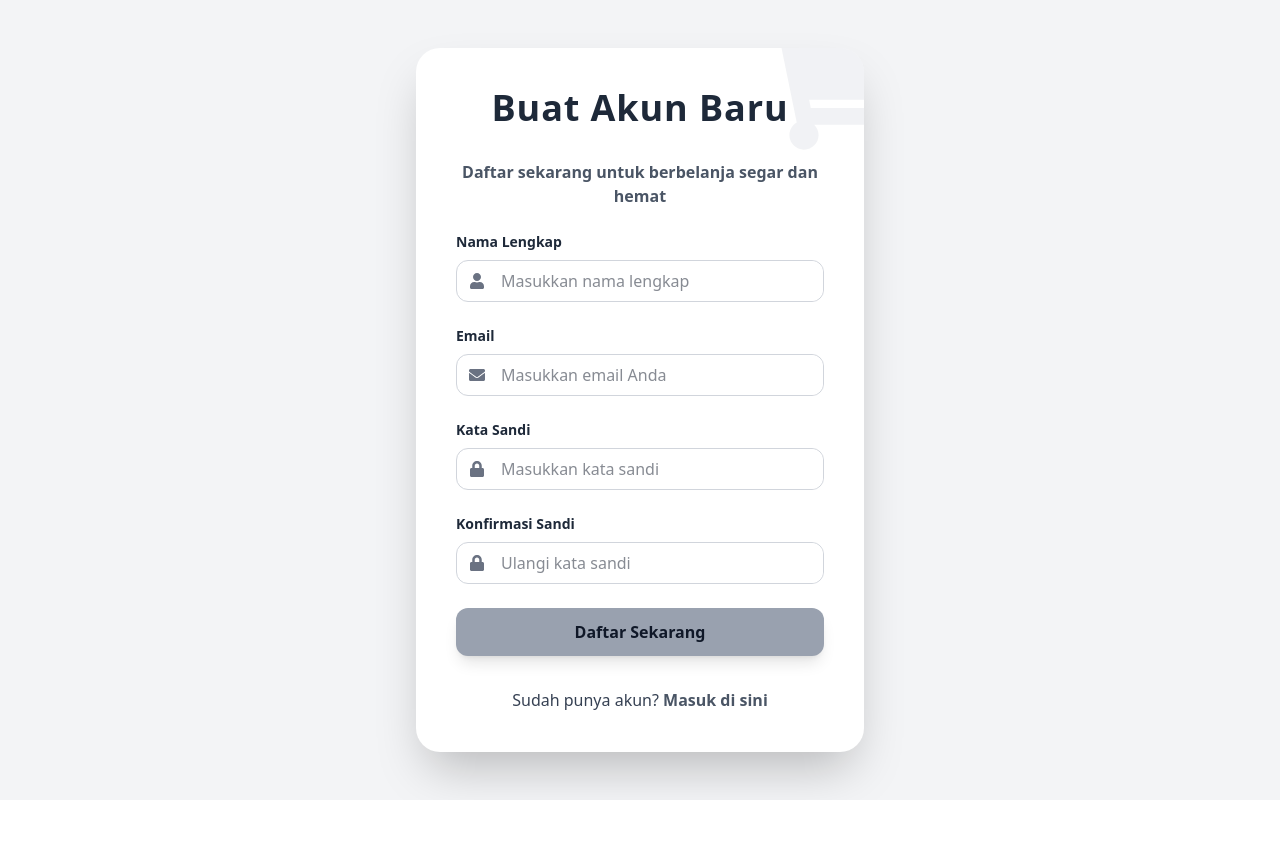
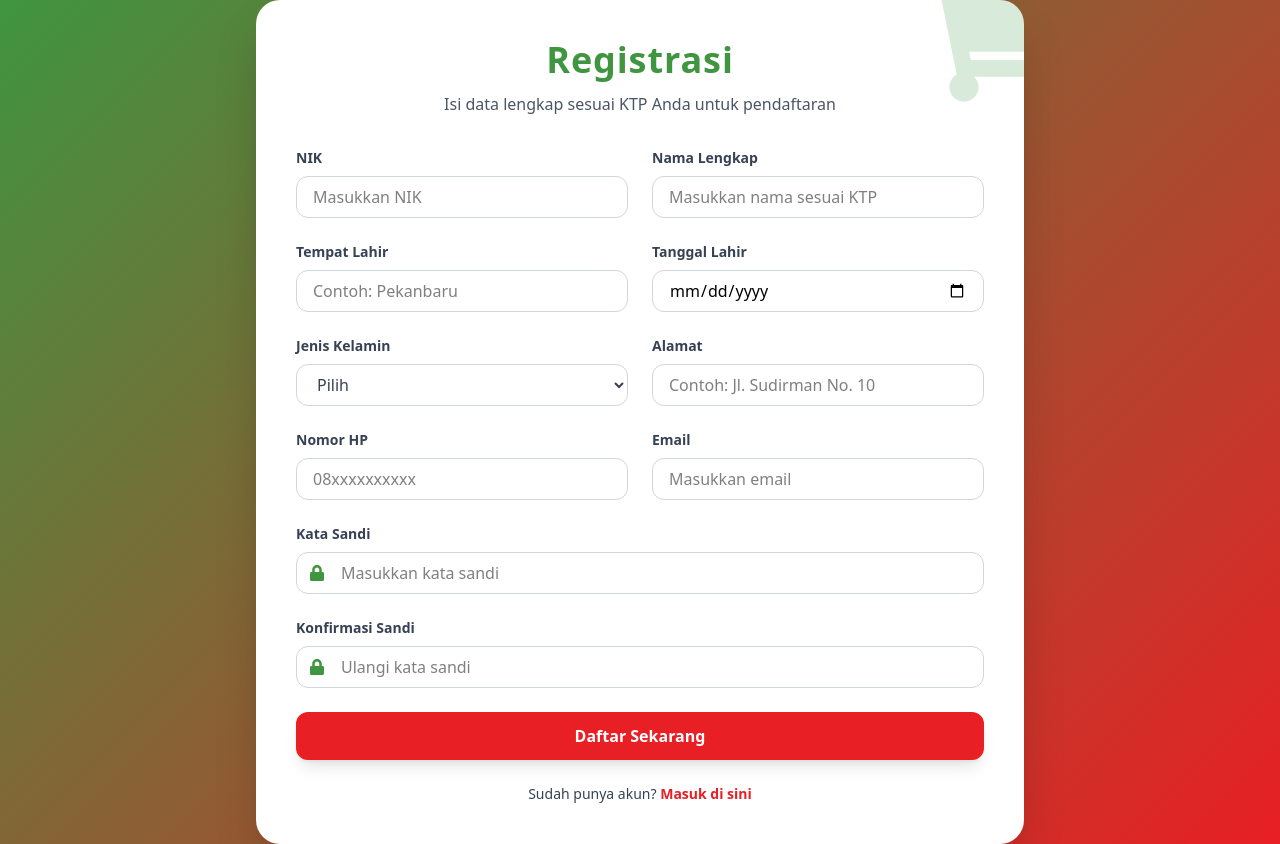
Before and after one commit to Vaniaangelia12/crm-kelompok5-2SIA, a React (Vite) app: page /signup in a window 1280 px wide. Before the commit the page ends 800 px from the top, so only its background shows below. Built offline with nearby package versions, Linux system fonts and the light colour scheme.

Commit message:
6/16/2025 update

```diff
--- a/src/pages/SignIn.jsx
+++ b/src/pages/SignIn.jsx
@@ -24,36 +24,39 @@ const SignIn = () => {
       form.email === storedUser.email &&
       form.password === storedUser.password
     ) {
-      // Login berhasil
       navigate('/');
     } else {
-      // Login gagal
       alert('Email atau kata sandi salah!');
     }
   };
 
   return (
-    <div className="flex items-center justify-center min-h-screen bg-gray-100 font-sans">
-      <div className="bg-white p-10 rounded-3xl shadow-2xl w-full max-w-md relative overflow-hidden">
-        {/* Shopping cart icon top-right, light gray */}
-        <div className="absolute top-[-40px] right-[-40px] text-gray-300 opacity-30 text-[150px] select-none">
+    <div
+      className="flex items-center justify-center min-h-screen font-sans"
+      style={{
+        background: 'linear-gradient(135deg, #3F9540, #E81F25)',
+      }}
+    >
+      <div className="relative bg-white p-10 rounded-3xl shadow-2xl w-full max-w-md overflow-hidden">
+        {/* Icon background */}
+        <div className="absolute top-[-40px] right-[-40px] text-[#3F9540] opacity-20 text-[150px] select-none pointer-events-none">
           <FaShoppingCart />
         </div>
 
-        <h2 className="text-4xl font-extrabold text-center text-gray-800 mb-8 tracking-wide">
+        <h2 className="text-4xl font-bold text-center text-[#3F9540] mb-3 tracking-wide">
           Selamat Datang!
         </h2>
-        <p className="text-center text-gray-600 mb-6 font-semibold">
+        <p className="text-center text-gray-600 mb-8 font-medium">
           Masuk untuk mulai berbelanja segar dan hemat
         </p>
 
         <form onSubmit={handleSubmit} className="space-y-6">
-          <div className="relative">
-            <label htmlFor="email" className="block text-sm font-semibold text-gray-800 mb-2">
+          <div>
+            <label htmlFor="email" className="block text-sm font-semibold text-gray-700 mb-2">
               Email
             </label>
-            <div className="flex items-center border border-gray-300 rounded-xl focus-within:ring-2 focus-within:ring-gray-400 focus-within:border-gray-400 transition">
-              <span className="pl-3 text-gray-500">
+            <div className="flex items-center border border-gray-300 rounded-xl focus-within:ring-2 focus-within:ring-[#E81F25] transition">
+              <span className="pl-3 text-[#3F9540]">
                 <FaEnvelope />
               </span>
               <input
@@ -64,17 +67,17 @@ const SignIn = () => {
                 onChange={handleChange}
                 required
                 placeholder="Masukkan email Anda"
-                className="w-full px-4 py-2 rounded-r-xl focus:outline-none bg-white text-gray-900"
+                className="w-full px-4 py-2 rounded-r-xl focus:outline-none bg-white text-gray-800"
               />
             </div>
           </div>
 
-          <div className="relative">
-            <label htmlFor="password" className="block text-sm font-semibold text-gray-800 mb-2">
+          <div>
+            <label htmlFor="password" className="block text-sm font-semibold text-gray-700 mb-2">
               Kata Sandi
             </label>
-            <div className="flex items-center border border-gray-300 rounded-xl focus-within:ring-2 focus-within:ring-gray-400 focus-within:border-gray-400 transition">
-              <span className="pl-3 text-gray-500">
+            <div className="flex items-center border border-gray-300 rounded-xl focus-within:ring-2 focus-within:ring-[#E81F25] transition">
+              <span className="pl-3 text-[#3F9540]">
                 <FaLock />
               </span>
               <input
@@ -85,28 +88,28 @@ const SignIn = () => {
                 onChange={handleChange}
                 required
                 placeholder="Masukkan kata sandi"
-                className="w-full px-4 py-2 rounded-r-xl focus:outline-none bg-white text-gray-900"
+                className="w-full px-4 py-2 rounded-r-xl focus:outline-none bg-white text-gray-800"
               />
             </div>
           </div>
 
           <button
             type="submit"
-            className="w-full bg-gray-400 hover:bg-gray-500 text-gray-900 font-bold py-3 rounded-xl shadow-lg transition duration-300"
+            className="w-full bg-[#E81F25] hover:bg-red-600 text-white font-semibold py-3 rounded-xl shadow-lg transition duration-300"
           >
             Masuk Sekarang
           </button>
         </form>
 
-        <p className="mt-4 text-center text-gray-700">
-          <a href="/forgot-password" className="text-gray-600 hover:underline font-semibold">
+        <p className="mt-4 text-center text-sm text-gray-600">
+          <a href="/forgot-password" className="text-[#E81F25] hover:underline font-medium">
             Lupa kata sandi?
           </a>
         </p>
 
-        <p className="mt-8 text-center text-gray-700 font-medium">
+        <p className="mt-6 text-center text-sm text-gray-700 font-medium">
           Belum punya akun?{' '}
-          <a href="/signup" className="text-gray-600 hover:underline font-semibold">
+          <a href="/signup" className="text-[#E81F25] hover:underline font-semibold">
             Daftar di sini
           </a>
         </p>
--- a/src/pages/SignUp.jsx
+++ b/src/pages/SignUp.jsx
@@ -4,7 +4,13 @@ import { FaShoppingCart, FaUser, FaEnvelope, FaLock } from 'react-icons/fa';
 
 const SignUp = () => {
   const [form, setForm] = useState({
+    nik: '',
     name: '',
+    placeOfBirth: '',
+    dateOfBirth: '',
+    gender: '',
+    address: '',
+    phone: '',
     email: '',
     password: '',
     confirmPassword: '',
@@ -24,70 +30,120 @@ const SignUp = () => {
       return;
     }
 
-    const userData = {
-      name: form.name,
-      email: form.email,
-      password: form.password,
-    };
+    const userData = { ...form };
     localStorage.setItem('user', JSON.stringify(userData));
     navigate('/signin');
   };
 
   return (
-    <div className="flex items-center justify-center min-h-screen bg-gray-100 font-sans">
-      <div className="bg-white p-10 rounded-3xl shadow-2xl w-full max-w-md relative overflow-hidden">
-        {/* Shopping cart icon top-right, light gray */}
-        <div className="absolute top-[-40px] right-[-40px] text-gray-300 opacity-30 text-[150px] select-none">
+    <div
+      className="flex items-center justify-center min-h-screen font-sans"
+      style={{
+        background: 'linear-gradient(135deg, #3F9540 0%, #E81F25 100%)',
+      }}
+    >
+      <div className="relative bg-white p-10 rounded-3xl shadow-2xl w-full max-w-3xl overflow-hidden">
+        <div className="absolute top-[-40px] right-[-40px] text-[#3F9540] opacity-20 text-[150px] select-none pointer-events-none">
           <FaShoppingCart />
         </div>
 
-        <h2 className="text-4xl font-extrabold text-center text-gray-800 mb-8 tracking-wide">
-          Buat Akun Baru
+        <h2 className="text-4xl font-bold text-center text-[#3F9540] mb-3 tracking-wide">
+          Registrasi
         </h2>
-        <p className="text-center text-gray-600 mb-6 font-semibold">
-          Daftar sekarang untuk berbelanja segar dan hemat
+        <p className="text-center text-gray-600 mb-8 font-medium">
+          Isi data lengkap sesuai KTP Anda untuk pendaftaran
         </p>
 
         <form onSubmit={handleSubmit} className="space-y-6">
-          {[
-            { id: 'name', label: 'Nama Lengkap', type: 'text', icon: <FaUser /> , placeholder: 'Masukkan nama lengkap'},
-            { id: 'email', label: 'Email', type: 'email', icon: <FaEnvelope />, placeholder: 'Masukkan email Anda' },
-            { id: 'password', label: 'Kata Sandi', type: 'password', icon: <FaLock />, placeholder: 'Masukkan kata sandi' },
-            { id: 'confirmPassword', label: 'Konfirmasi Sandi', type: 'password', icon: <FaLock />, placeholder: 'Ulangi kata sandi' }
-          ].map(({id, label, type, icon, placeholder}) => (
-            <div key={id} className="relative">
-              <label htmlFor={id} className="block text-sm font-semibold text-gray-800 mb-2">
-                {label}
-              </label>
-              <div className="flex items-center border border-gray-300 rounded-xl focus-within:ring-2 focus-within:ring-gray-400 focus-within:border-gray-400 transition">
-                <span className="pl-3 text-gray-500">
-                  {icon}
-                </span>
-                <input
-                  type={type}
-                  id={id}
-                  name={id}
-                  value={form[id]}
-                  onChange={handleChange}
-                  required
-                  placeholder={placeholder}
-                  className="w-full px-4 py-2 rounded-r-xl focus:outline-none bg-white text-gray-900"
-                />
-              </div>
+          {/* Grid 2 kolom */}
+          <div className="grid grid-cols-1 sm:grid-cols-2 gap-6">
+            <div>
+              <label htmlFor="nik" className="block text-sm font-semibold text-gray-700 mb-2">NIK</label>
+              <input type="text" id="nik" name="nik" value={form.nik} onChange={handleChange} required
+                placeholder="Masukkan NIK"
+                className="w-full px-4 py-2 border border-gray-300 rounded-xl focus:ring-2 focus:ring-[#E81F25]" />
             </div>
-          ))}
+            <div>
+              <label htmlFor="name" className="block text-sm font-semibold text-gray-700 mb-2">Nama Lengkap</label>
+              <input type="text" id="name" name="name" value={form.name} onChange={handleChange} required
+                placeholder="Masukkan nama sesuai KTP"
+                className="w-full px-4 py-2 border border-gray-300 rounded-xl focus:ring-2 focus:ring-[#E81F25]" />
+            </div>
+
+            <div>
+              <label htmlFor="placeOfBirth" className="block text-sm font-semibold text-gray-700 mb-2">Tempat Lahir</label>
+              <input type="text" id="placeOfBirth" name="placeOfBirth" value={form.placeOfBirth} onChange={handleChange} required
+                placeholder="Contoh: Pekanbaru"
+                className="w-full px-4 py-2 border border-gray-300 rounded-xl focus:ring-2 focus:ring-[#E81F25]" />
+            </div>
+            <div>
+              <label htmlFor="dateOfBirth" className="block text-sm font-semibold text-gray-700 mb-2">Tanggal Lahir</label>
+              <input type="date" id="dateOfBirth" name="dateOfBirth" value={form.dateOfBirth} onChange={handleChange} required
+                className="w-full px-4 py-2 border border-gray-300 rounded-xl focus:ring-2 focus:ring-[#E81F25]" />
+            </div>
+
+            <div>
+              <label htmlFor="gender" className="block text-sm font-semibold text-gray-700 mb-2">Jenis Kelamin</label>
+              <select id="gender" name="gender" value={form.gender} onChange={handleChange} required
+                className="w-full px-4 py-2 border border-gray-300 rounded-xl focus:ring-2 focus:ring-[#E81F25] text-gray-700">
+                <option value="">Pilih</option>
+                <option value="Laki-laki">Laki-laki</option>
+                <option value="Perempuan">Perempuan</option>
+              </select>
+            </div>
+            <div>
+              <label htmlFor="address" className="block text-sm font-semibold text-gray-700 mb-2">Alamat</label>
+              <input type="text" id="address" name="address" value={form.address} onChange={handleChange} required
+                placeholder="Contoh: Jl. Sudirman No. 10"
+                className="w-full px-4 py-2 border border-gray-300 rounded-xl focus:ring-2 focus:ring-[#E81F25]" />
+            </div>
+
+            <div>
+              <label htmlFor="phone" className="block text-sm font-semibold text-gray-700 mb-2">Nomor HP</label>
+              <input type="text" id="phone" name="phone" value={form.phone} onChange={handleChange} required
+                placeholder="08xxxxxxxxxx"
+                className="w-full px-4 py-2 border border-gray-300 rounded-xl focus:ring-2 focus:ring-[#E81F25]" />
+            </div>
+            <div>
+              <label htmlFor="email" className="block text-sm font-semibold text-gray-700 mb-2">Email</label>
+              <input type="email" id="email" name="email" value={form.email} onChange={handleChange} required
+                placeholder="Masukkan email"
+                className="w-full px-4 py-2 border border-gray-300 rounded-xl focus:ring-2 focus:ring-[#E81F25]" />
+            </div>
+          </div>
+
+          {/* Password */}
+          <div>
+            <label htmlFor="password" className="block text-sm font-semibold text-gray-700 mb-2">Kata Sandi</label>
+            <div className="flex items-center border border-gray-300 rounded-xl focus-within:ring-2 focus-within:ring-[#E81F25]">
+              <span className="pl-3 text-[#3F9540]"><FaLock /></span>
+              <input type="password" id="password" name="password" value={form.password} onChange={handleChange} required
+                placeholder="Masukkan kata sandi"
+                className="w-full px-4 py-2 rounded-r-xl focus:outline-none" />
+            </div>
+          </div>
+
+          <div>
+            <label htmlFor="confirmPassword" className="block text-sm font-semibold text-gray-700 mb-2">Konfirmasi Sandi</label>
+            <div className="flex items-center border border-gray-300 rounded-xl focus-within:ring-2 focus-within:ring-[#E81F25]">
+              <span className="pl-3 text-[#3F9540]"><FaLock /></span>
+              <input type="password" id="confirmPassword" name="confirmPassword" value={form.confirmPassword} onChange={handleChange} required
+                placeholder="Ulangi kata sandi"
+                className="w-full px-4 py-2 rounded-r-xl focus:outline-none" />
+            </div>
+          </div>
 
           <button
             type="submit"
-            className="w-full bg-gray-400 hover:bg-gray-500 text-gray-900 font-bold py-3 rounded-xl shadow-lg transition duration-300"
+            className="w-full bg-[#E81F25] hover:bg-red-600 text-white font-semibold py-3 rounded-xl shadow-lg transition duration-300"
           >
             Daftar Sekarang
           </button>
         </form>
 
-        <p className="mt-8 text-center text-gray-700 font-medium">
+        <p className="mt-6 text-center text-sm text-gray-700 font-medium">
           Sudah punya akun?{' '}
-          <a href="/signin" className="text-gray-600 hover:underline font-semibold">
+          <a href="/signin" className="text-[#E81F25] hover:underline font-semibold">
             Masuk di sini
           </a>
         </p>
--- a/src/pages/UmpanBalik.jsx
+++ b/src/pages/UmpanBalik.jsx
@@ -65,186 +65,106 @@ export default function UmpanBalik() {
 
   return (
     <div className="p-6 max-w-6xl mx-auto font-sans">
-      <h1 className="text-3xl font-extrabold mb-6 text-gray-900 tracking-wide">
-        Manajemen Umpan Balik Pelanggan
-      </h1>
+      <h1 className="text-2xl font-semibold mb-4 text-gray-800">Manajemen Umpan Balik</h1>
 
       <button
         onClick={() => setShowForm((prev) => !prev)}
-        className="mb-6 inline-flex items-center gap-2 px-5 py-2 bg-indigo-600 text-white rounded-lg shadow-md hover:bg-indigo-700 transition focus:outline-none focus:ring-4 focus:ring-indigo-300"
-        aria-expanded={showForm}
-        aria-controls="form-umpanbalik"
+        className="mb-4 px-4 py-2 bg-indigo-600 text-white rounded hover:bg-indigo-700 transition"
       >
-        {showForm ? (
-          <>
-            <svg
-              className="w-5 h-5"
-              fill="none"
-              stroke="currentColor"
-              strokeWidth="2"
-              viewBox="0 0 24 24"
-              xmlns="http://www.w3.org/2000/svg"
-              aria-hidden="true"
-            >
-              <path strokeLinecap="round" strokeLinejoin="round" d="M6 18L18 6M6 6l12 12"></path>
-            </svg>
-            Batal Tambah Umpan Balik
-          </>
-        ) : (
-          <>
-            <svg
-              className="w-5 h-5"
-              fill="none"
-              stroke="currentColor"
-              strokeWidth="2"
-              viewBox="0 0 24 24"
-              xmlns="http://www.w3.org/2000/svg"
-              aria-hidden="true"
-            >
-              <path strokeLinecap="round" strokeLinejoin="round" d="M12 4v16m8-8H4"></path>
-            </svg>
-            Tambah Umpan Balik
-          </>
-        )}
+        {showForm ? "Batal Tambah Umpan Balik" : "Tambah Umpan Balik"}
       </button>
 
       {showForm && (
-        <section
-          id="form-umpanbalik"
-          className="bg-white rounded-xl shadow-lg p-8 mb-4 max-w-6xl mx-auto"
-          aria-label="Formulir tambah umpan balik"
-        >
-          <div className="space-y-5">
-            <div>
-              <label htmlFor="nama" className="block mb-2 font-semibold text-gray-700">
-                Nama
-              </label>
+        <div className="mb-6 p-4 border border-gray-300 rounded bg-white shadow-sm">
+          <div className="mb-2">
+            <label className="block mb-1 font-medium text-gray-700">Nama</label>
             <input
               type="text"
-                id="nama"
               name="nama"
               value={formData.nama}
               onChange={handleChange}
+              className="w-full px-3 py-2 border rounded focus:ring-indigo-400 focus:outline-none"
               placeholder="Masukkan nama Anda"
-                className="w-full rounded-md border border-gray-300 px-4 py-2 text-gray-900 placeholder-gray-400 focus:border-indigo-500 focus:ring-2 focus:ring-indigo-300 transition"
-                required
-                autoComplete="name"
             />
           </div>
-
-            <div>
-              <label htmlFor="email" className="block mb-2 font-semibold text-gray-700">
-                Email
-              </label>
+          <div className="mb-2">
+            <label className="block mb-1 font-medium text-gray-700">Email</label>
             <input
               type="email"
-                id="email"
               name="email"
               value={formData.email}
               onChange={handleChange}
-                placeholder="Masukkan email Anda"
-                className="w-full rounded-md border border-gray-300 px-4 py-2 text-gray-900 placeholder-gray-400 focus:border-indigo-500 focus:ring-2 focus:ring-indigo-300 transition"
-                required
-                autoComplete="email"
+              className="w-full px-3 py-2 border rounded focus:ring-indigo-400 focus:outline-none"
+              placeholder="Masukkan email"
             />
           </div>
-
-            <div>
-              <label htmlFor="kategori" className="block mb-2 font-semibold text-gray-700">
-                Kategori
-              </label>
+          <div className="mb-2">
+            <label className="block mb-1 font-medium text-gray-700">Kategori</label>
             <select
-                id="kategori"
               name="kategori"
               value={formData.kategori}
               onChange={handleChange}
-                className="w-full rounded-md border border-gray-300 px-4 py-2 text-gray-900 focus:border-indigo-500 focus:ring-2 focus:ring-indigo-300 transition"
+              className="w-full px-3 py-2 border rounded focus:ring-indigo-400 focus:outline-none"
             >
               <option value="Saran">Saran</option>
               <option value="Keluhan">Keluhan</option>
               <option value="Pertanyaan">Pertanyaan</option>
             </select>
           </div>
-
-            <div>
-              <label htmlFor="pesan" className="block mb-2 font-semibold text-gray-700">
-                Pesan
-              </label>
+          <div className="mb-4">
+            <label className="block mb-1 font-medium text-gray-700">Pesan</label>
             <textarea
-                id="pesan"
               name="pesan"
               value={formData.pesan}
               onChange={handleChange}
-                rows="5"
-                placeholder="Tulis pesan Anda di sini..."
-                className="w-full rounded-md border border-gray-300 px-4 py-2 text-gray-900 placeholder-gray-400 focus:border-indigo-500 focus:ring-2 focus:ring-indigo-300 transition resize-none"
-                required
-              ></textarea>
+              rows="4"
+              className="w-full px-3 py-2 border rounded focus:ring-indigo-400 focus:outline-none resize-none"
+              placeholder="Tulis pesan Anda..."
+            />
           </div>
 
           <button
             onClick={handleAddFeedback}
-              className="w-full py-3 bg-indigo-600 text-white font-semibold rounded-lg shadow-md hover:bg-indigo-700 transition focus:outline-none focus:ring-4 focus:ring-indigo-300"
-              type="button"
+            className="px-4 py-2 bg-green-600 text-white rounded hover:bg-green-700"
           >
             Kirim Umpan Balik
           </button>
         </div>
-        </section>
       )}
 
-      {!showForm && (
-        <section aria-label="Daftar umpan balik pelanggan" className="overflow-x-auto bg-white rounded-xl shadow-lg">
+      <div className="overflow-x-auto bg-white shadow rounded">
         <table className="min-w-full divide-y divide-gray-200">
-            <thead className="bg-indigo-50">
+          <thead className="bg-gray-50">
             <tr>
-                <th className="px-6 py-3 text-left text-xs font-semibold text-indigo-700 uppercase tracking-wider">
-                  Nama
-                </th>
-                <th className="px-6 py-3 text-left text-xs font-semibold text-indigo-700 uppercase tracking-wider">
-                  Email
-                </th>
-                <th className="px-6 py-3 text-left text-xs font-semibold text-indigo-700 uppercase tracking-wider">
-                  Kategori
-                </th>
-                <th className="px-6 py-3 text-left text-xs font-semibold text-indigo-700 uppercase tracking-wider">
-                  Pesan
-                </th>
-                <th className="px-6 py-3 text-center text-xs font-semibold text-indigo-700 uppercase tracking-wider">
-                  Aksi
-                </th>
+              <th className="px-6 py-3 text-left text-xs font-medium text-gray-500 uppercase">Nama</th>
+              <th className="px-6 py-3 text-left text-xs font-medium text-gray-500 uppercase">Email</th>
+              <th className="px-6 py-3 text-left text-xs font-medium text-gray-500 uppercase">Kategori</th>
+              <th className="px-6 py-3 text-left text-xs font-medium text-gray-500 uppercase">Pesan</th>
+              <th className="px-6 py-3 text-center text-xs font-medium text-gray-500 uppercase">Aksi</th>
             </tr>
           </thead>
           <tbody className="divide-y divide-gray-100">
             {feedbackList.length === 0 ? (
               <tr>
-                  <td colSpan="5" className="py-10 text-center text-gray-400 italic">
-                    Belum ada umpan balik yang diberikan.
+                <td colSpan="5" className="text-center py-4 text-gray-500 italic">
+                  Belum ada umpan balik.
                 </td>
               </tr>
             ) : (
               feedbackList.map(({ id, nama, email, kategori, pesan }) => (
-                  <tr
-                    key={id}
-                    className="hover:bg-indigo-50 transition-colors duration-200"
-                  >
-                    <td className="px-6 py-4 whitespace-nowrap text-gray-900 font-medium">{nama}</td>
-                    <td className="px-6 py-4 whitespace-nowrap text-gray-700">{email}</td>
-                    <td className="px-6 py-4 whitespace-nowrap">
-                      <span
-                        className={`inline-block px-3 py-1 rounded-full text-xs font-semibold ${kategoriColors[kategori]}`}
-                      >
+                <tr key={id} className="hover:bg-gray-50">
+                  <td className="px-6 py-4">{nama}</td>
+                  <td className="px-6 py-4">{email}</td>
+                  <td className="px-6 py-4">
+                    <span className={`inline-block px-2 py-1 text-xs rounded ${kategoriColors[kategori]}`}>
                       {kategori}
                     </span>
                   </td>
-                    <td className="px-6 py-4 text-gray-800 max-w-xl truncate" title={pesan}>
-                      {pesan}
-                    </td>
-                    <td className="px-6 py-4 text-center whitespace-nowrap">
+                  <td className="px-6 py-4">{pesan}</td>
+                  <td className="px-6 py-4 text-center">
                     <button
                       onClick={() => handleDelete(id)}
-                        className="text-red-600 hover:text-red-900 font-semibold transition"
-                        aria-label={`Hapus umpan balik dari ${nama}`}
+                      className="text-red-600 hover:text-red-900"
                     >
                       Hapus
                     </button>
@@ -254,8 +174,7 @@ export default function UmpanBalik() {
             )}
           </tbody>
         </table>
-        </section>
-      )}
+      </div>
     </div>
   );
 }
```
Also changed, not shown: src/components/Header.jsx (+8 -6 lines), src/components/MainLayouts.jsx (+5 -4 lines), src/components/Sidebar.jsx (+19 -8 lines), src/pages/CustomerManagement.jsx (+13 -9 lines), src/pages/Dashboard.jsx (+36 -27 lines), src/pages/ForgotPassword.jsx (+17 -13 lines), src/pages/Product.jsx (+12 -10 lines), src/pages/SalesManagement.jsx (+23 -11 lines), public/Logo FM.svg (added). Lines whose indentation alone changed are shown as unchanged.
